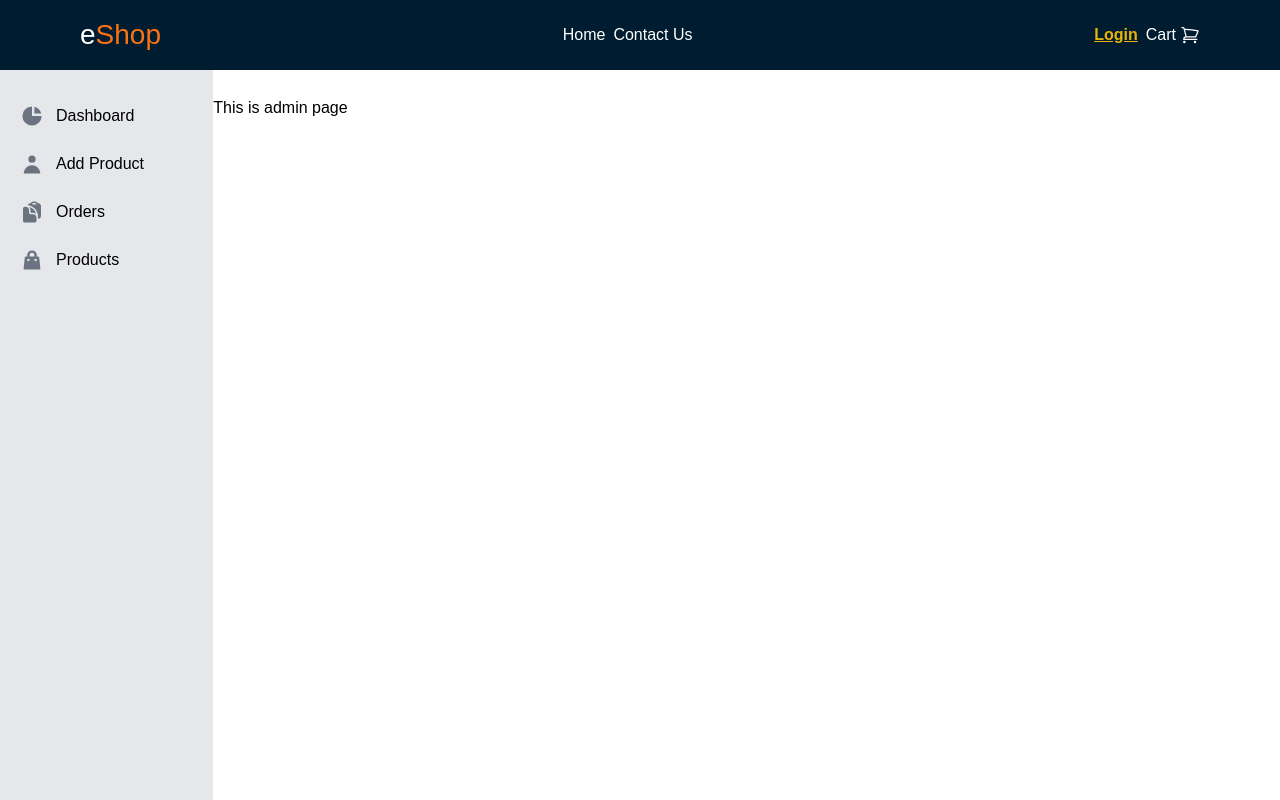
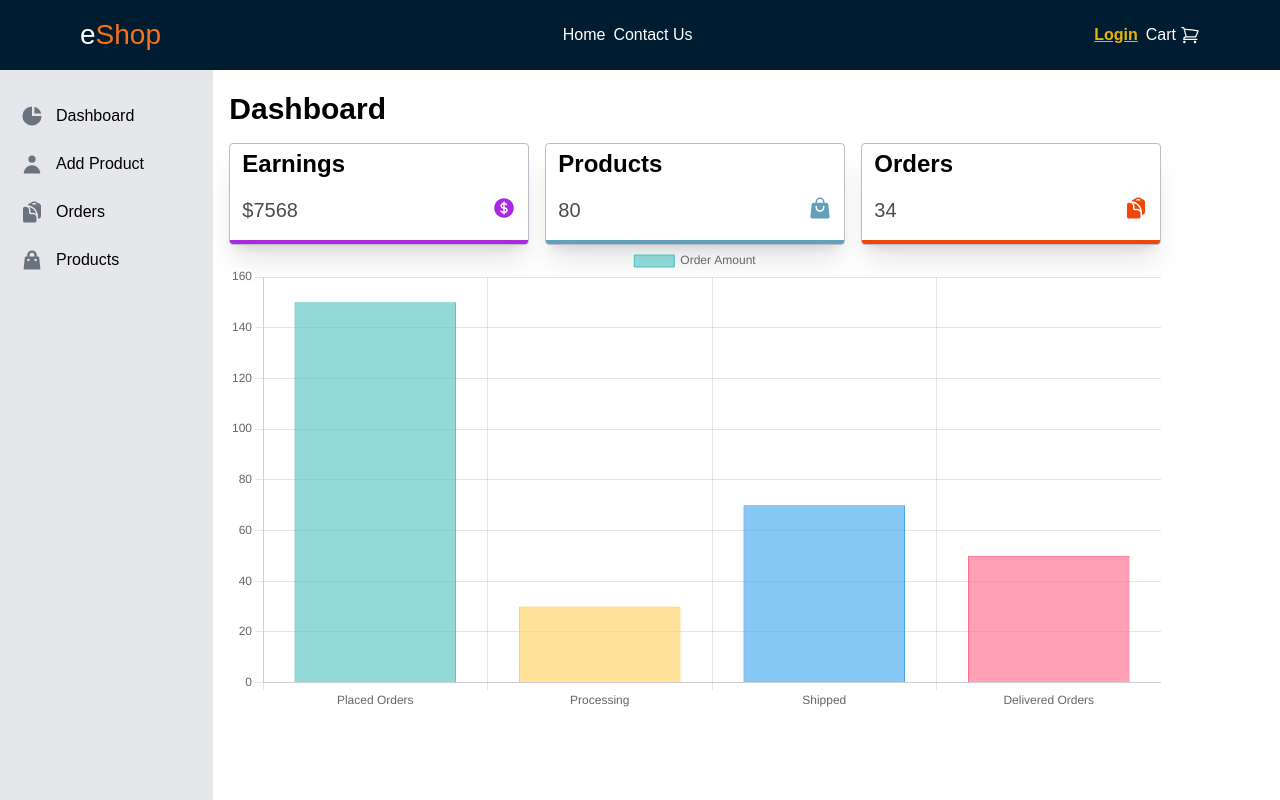
Before and after one commit to Muhammad-Saad0/E-commerce-website, a React (Create React App) app in the folder client/: page /admin in a window 1280 px wide. Built offline with nearby package versions, Linux system fonts and the light colour scheme.

Commit message:
admin Dashboard created

```diff
--- a/client/package.json
+++ b/client/package.json
@@ -10,12 +10,14 @@
     "@testing-library/user-event": "^13.5.0",
     "autoprefixer": "^10.4.14",
     "axios": "^1.4.0",
+    "chart.js": "^4.3.0",
     "dotenv": "^16.3.1",
     "framer-motion": "^10.12.16",
     "jwt-decode": "^3.1.2",
     "multer": "^1.4.5-lts.1",
     "postcss": "^8.4.24",
     "react": "^18.2.0",
+    "react-chartjs-2": "^5.2.0",
     "react-dom": "^18.2.0",
     "react-file-base64": "^1.0.3",
     "react-google-login": "^5.2.2",
--- a/client/src/App.js
+++ b/client/src/App.js
@@ -8,8 +8,8 @@ import SignInPage from "./pages/SignInPage";
 import Navbar from "./components/Navbar";
 import Home from "./pages/Home";
 import SignUpPage from "./pages/SignUpPage";
-import Admin from "./pages/Admin";
 import AdminLayout from "./components/AdminLayout";
+import AdminDashboard from "./pages/AdminDashboard";
 import CreateProduct from "./pages/CreateProduct";
 import AdminProducts from "./pages/AdminProducts";
 
@@ -38,7 +38,10 @@ function App() {
             path="/admin"
             element={<AdminLayout />}
           >
-            <Route index element={<Admin />} />
+            <Route
+              index
+              element={<AdminDashboard />}
+            />
             <Route
               path="create-product"
               element={<CreateProduct />}
--- /dev/null
+++ b/client/src/components/OrdersChart.jsx
@@ -0,0 +1,63 @@
+import React from "react";
+import { Bar } from "react-chartjs-2";
+import { Chart, registerables } from "chart.js";
+
+Chart.register(...registerables);
+
+const OrdersChart = ({
+  total,
+  processing,
+  shipped,
+  delivered,
+}) => {
+  const chartData = {
+    labels: [
+      "Placed Orders",
+      "Processing",
+      "Shipped",
+      "Delivered Orders",
+    ],
+    datasets: [
+      {
+        label: "Order Amount",
+        data: [
+          total,
+          processing,
+          shipped,
+          delivered,
+        ], // Example data for order amounts
+        backgroundColor: [
+          "rgba(75, 192, 192, 0.6)",
+          "rgba(255, 205, 86, 0.6)",
+          "rgba(54, 162, 235, 0.6)",
+          "rgba(255, 99, 132, 0.6)",
+        ],
+        borderColor: [
+          "rgba(75, 192, 192, 1)",
+          "rgba(255, 205, 86, 1)",
+          "rgba(54, 162, 235, 1)",
+          "rgba(255, 99, 132, 1)",
+        ],
+        borderWidth: 1,
+      },
+    ],
+  };
+
+  const chartOptions = {
+    scales: {
+      y: {
+        type: "linear",
+        beginAtZero: true,
+      },
+    },
+  };
+
+  return (
+    <Bar
+      data={chartData}
+      options={chartOptions}
+    />
+  );
+};
+
+export default OrdersChart;
--- a/client/src/pages/Admin.jsx
+++ /dev/null
@@ -1,11 +0,0 @@
-import React from "react";
-
-const Admin = () => {
-  return (
-    <div className="mt-24">
-      <h1>This is admin page</h1>
-    </div>
-  );
-};
-
-export default Admin;
--- /dev/null
+++ b/client/src/pages/AdminDashboard.jsx
@@ -0,0 +1,68 @@
+import React from "react";
+import {
+  CurrencyDollarIcon,
+  ShoppingBagIcon,
+  ClipboardDocumentIcon,
+} from "@heroicons/react/24/solid";
+import { useState } from "react";
+import OrdersChart from "../components/OrdersChart";
+
+const AdminDashboard = () => {
+  const [orders, setOrders] = useState(34);
+  const [products, setProducts] = useState(80);
+  return (
+    <div className="mt-[75px] px-4">
+      <h1 className="text-3xl font-semibold py-4">
+        Dashboard
+      </h1>
+      <div className="flex flex-row gap-4">
+        <div className="flex flex-col shadow-xl w-[300px] rounded-[4px] gap-4 border border-gray-400 border-opacity-70 overflow-hidden">
+          <h4 className="font-semibold text-2xl px-3 pt-1">
+            Earnings
+          </h4>
+          <div className="flex flex-row px-3 justify-between">
+            <h5 className="font-light opacity-70 text-xl">
+              ${7568}
+            </h5>
+            <CurrencyDollarIcon className="text-[#A829E0] w-6 h-6" />
+          </div>
+          <div className="bg-[#A829E0] pb-1"></div>
+        </div>
+
+        <div className="flex flex-col shadow-xl w-[300px] rounded-[4px] gap-4 border border-gray-400 border-opacity-70 overflow-hidden">
+          <h4 className="font-semibold text-2xl px-3 pt-1">
+            Products
+          </h4>
+          <div className="flex flex-row px-3 justify-between">
+            <h5 className="font-light opacity-70 text-xl">
+              {products}
+            </h5>
+            <ShoppingBagIcon className="text-[#65A0BB] w-6 h-6" />
+          </div>
+          <div className="bg-[#65A0BB] pb-1"></div>
+        </div>
+
+        <div className="flex flex-col shadow-xl w-[300px] rounded-[4px] gap-4 border border-gray-400 border-opacity-70 overflow-hidden">
+          <h4 className="font-semibold text-2xl px-3 pt-1">
+            Orders
+          </h4>
+          <div className="flex flex-row px-3 justify-between">
+            <h5 className="font-light opacity-70 text-xl">
+              {orders}
+            </h5>
+            <ClipboardDocumentIcon className="text-[#EF4609] w-6 h-6" />
+          </div>
+          <div className="bg-[#EF4609] pb-1"></div>
+        </div>
+      </div>
+      <OrdersChart
+        total={150}
+        processing={30}
+        shipped={70}
+        delivered={50}
+      />
+    </div>
+  );
+};
+
+export default AdminDashboard;
--- a/client/src/pages/CreateProduct.jsx
+++ b/client/src/pages/CreateProduct.jsx
@@ -74,7 +74,6 @@ const CreateProduct = () => {
             </label>
             <FileBase
               type="file"
-              className="form-input mt-1 block w-full border border-gray-300 px-4 py-2"
               multiple={false}
               onDone={({ base64 }) =>
                 setFormData({
```
Also changed, not shown: 1 other file (tests, documents, lock files or other folders).
